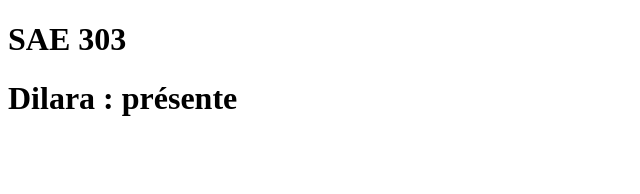
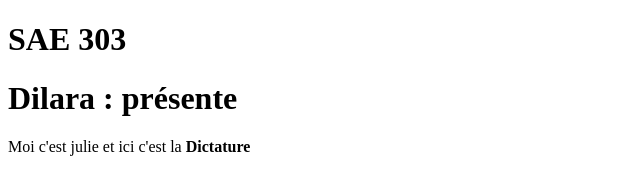
Before and after one commit to Louischoubard/SAE-303, a plain HTML site: page index.html in a window 1280 px wide. Shown: the whole page, without its empty margins (0-640 px from the left). Drawn offline with Linux system fonts and the light colour scheme.

Commit message:
dictature commit

```diff
--- a/index.html
+++ b/index.html
@@ -9,6 +9,7 @@
 
     <h1>SAE 303</h1>
     <h1>Dilara : présente</h1>
+    <p> Moi c'est julie et ici c'est la <strong> Dictature</strong></p>
 
 </body>
 </html>
```
